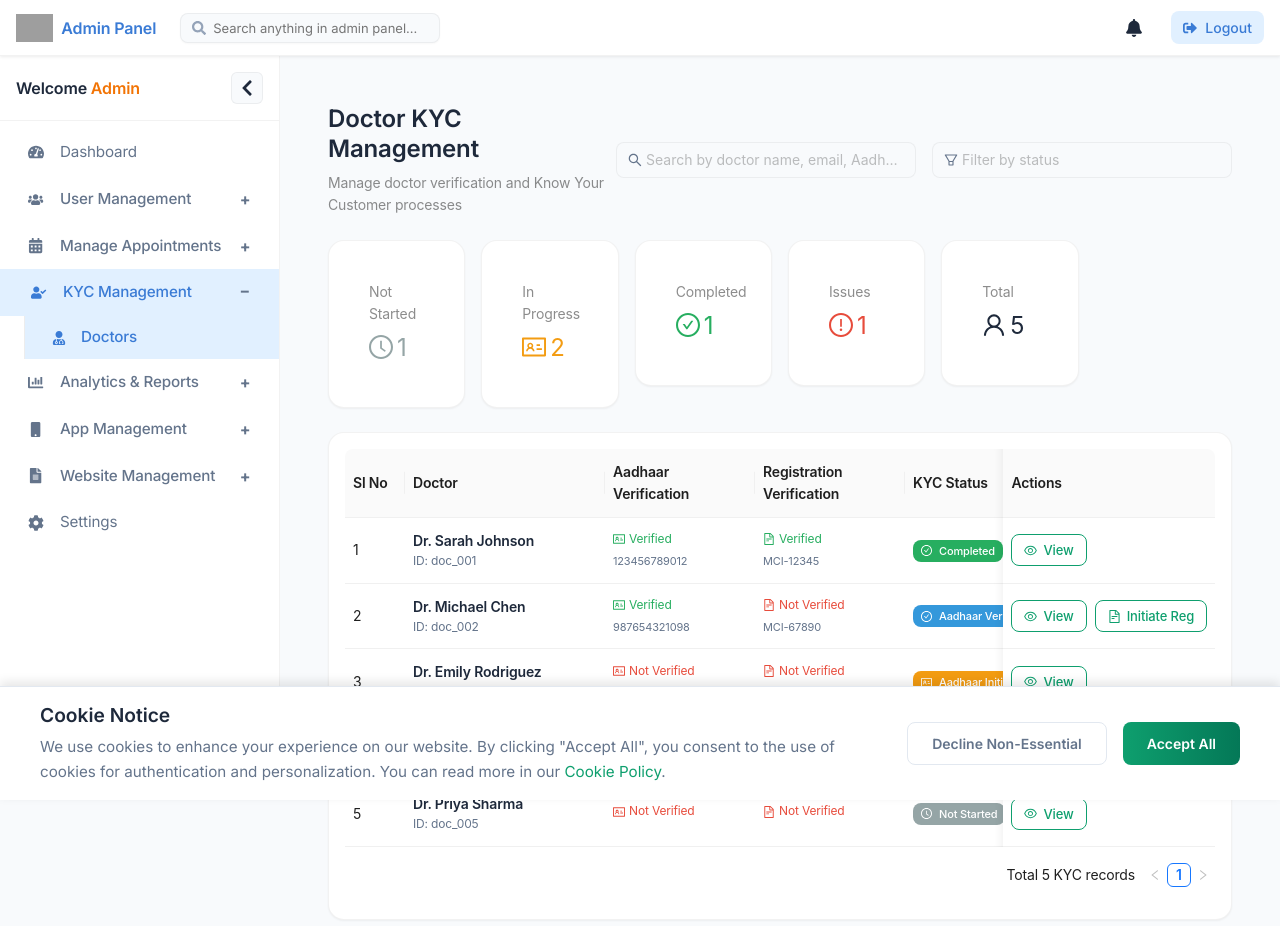
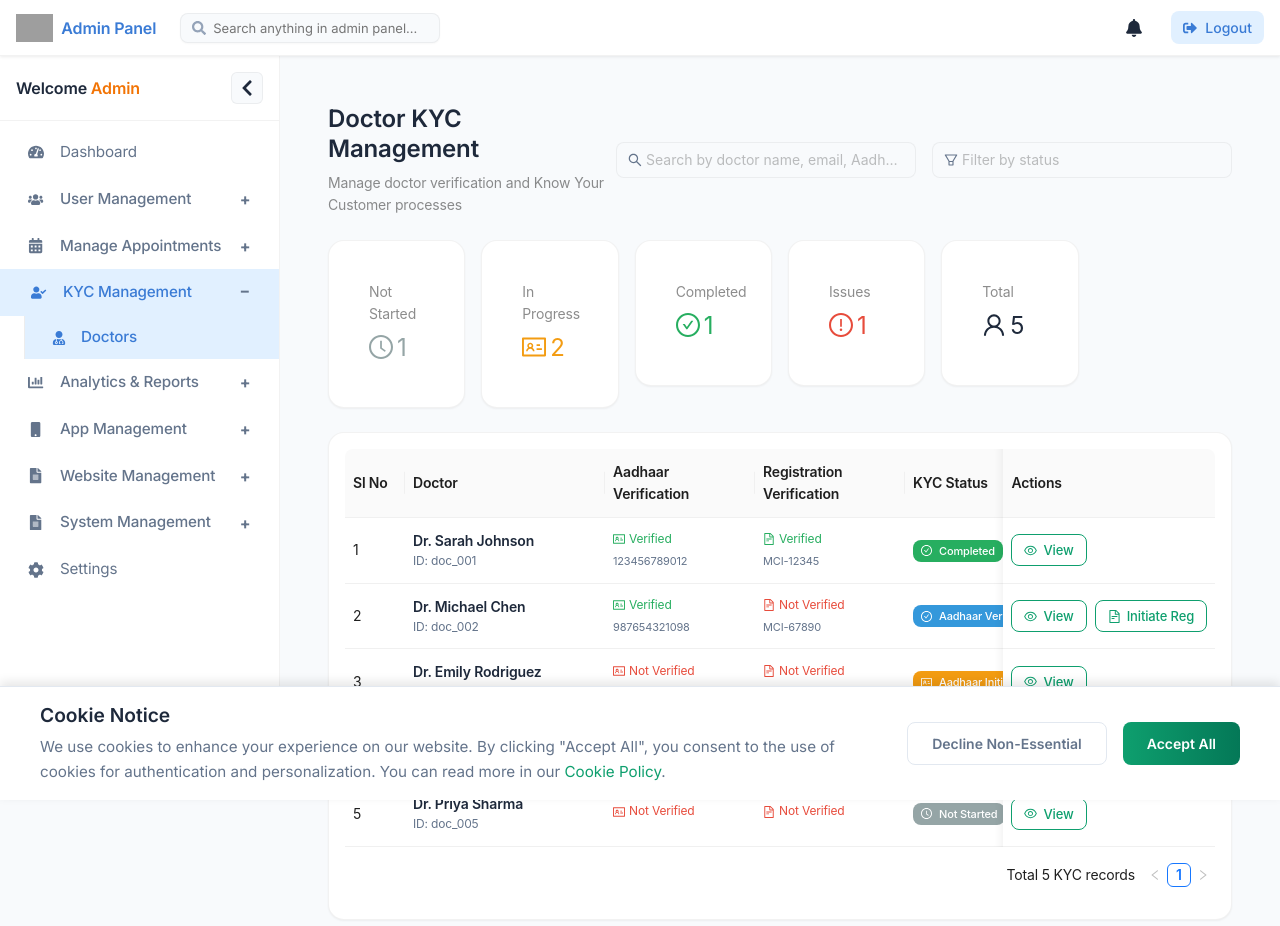
Before and after one commit to TellYouDoc/tellyoudoc-April19-25, a React (Vite) app: page /admin/kyc in a window 1280 px wide. Shown: the top 926 px of the page. Built offline with nearby package versions, Linux system fonts and the light colour scheme; sample sign-in values are in the browser's storage; grey boxes are pictures that could not be loaded.

Commit message:
Add WebSocket Management feature: integrate Websocket component and update AdminLayout for system management navigation. Enhance routing in App component for admin access.

```diff
--- a/src/App.jsx
+++ b/src/App.jsx
@@ -109,6 +109,7 @@ const AdminOrganizations = lazy(() =>
 const KYC = lazy(() => import("./pages/Administrator/DoctorKYC"));
 const Specializations = lazy(() => import("./pages/Administrator/Specializations"));
 const DoctorAppContent = lazy(() => import("./pages/Administrator/DoctorAppContent"));
+const Websocket = lazy(() => import("./pages/Administrator/Websocket"));
 
 // Organization Login Pages
 const OrganizationLogin = lazy(() => import("./pages/Organization/Login"));
@@ -555,6 +556,17 @@ function AppRoutes() {
               )
             }
           />
+          <Route
+            path="/admin/websocket"
+            element={
+              !isAdminAuthenticated ? (
+                <Navigate to="/admin" replace />
+              ) : (
+                <Websocket />
+              )
+            }
+          />
+
 
           {/* Routes for Organization */}
           <Route
--- a/src/components/AdminLayout.jsx
+++ b/src/components/AdminLayout.jsx
@@ -38,6 +38,7 @@ const AdminLayout = ({ children }) => {
     appointmentManagement: false,
     kycManagement: false,
     appManagement: false,
+    systemManagement: false,
   });
 
   const toggleMenuExpand = (menuKey) => {
@@ -647,6 +648,45 @@ const AdminLayout = ({ children }) => {
                 </li>
               </ul>
             </li>
+            {/* System Management Group */}
+            <li
+              className={`menu-group ${expandedMenus.systemManagement ? "expanded" : ""
+                } ${["/admin/websocket"].includes(
+                  location.pathname
+                )
+                  ? "active-group"
+                  : ""
+                }`}
+            >
+              <div
+                className="menu-group-header"
+                onClick={() => toggleMenuExpand("systemManagement")}
+              >
+                <div className="menu-group-title">
+                  <span className="admin-menu-icon">
+                    <FaFileAlt />
+                  </span>
+                  <span className="admin-menu-text">System Management</span>
+                </div>
+                <div className="menu-expand-icon">
+                  {expandedMenus.systemManagement ? "−" : "+"}
+                </div>
+              </div>
+              <ul className="submenu">
+                <li
+                  className={
+                    location.pathname === "/admin/websocket" ? "active" : ""
+                  }
+                >
+                  <Link to="/admin/websocket">
+                    <span className="admin-menu-icon">
+                      <FaFileAlt />
+                    </span>
+                    <span className="admin-menu-text">webSocket</span>
+                  </Link>
+                </li>
+              </ul>
+            </li>
 
             {/* Settings */}
             <li
--- /dev/null
+++ b/src/pages/Administrator/Websocket.jsx
@@ -0,0 +1,12 @@
+import React from 'react'
+
+function Websocket() {
+  return (
+    <div>
+      <h1>WebSocket Management</h1>
+      <p>Manage your WebSocket connections and settings here.</p>
+    </div>
+  )
+}
+
+export default Websocket
```
